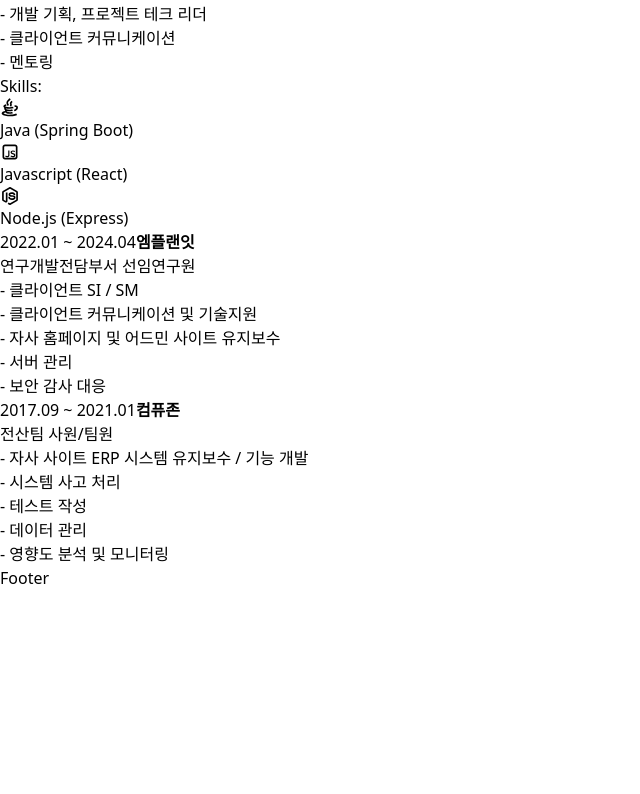
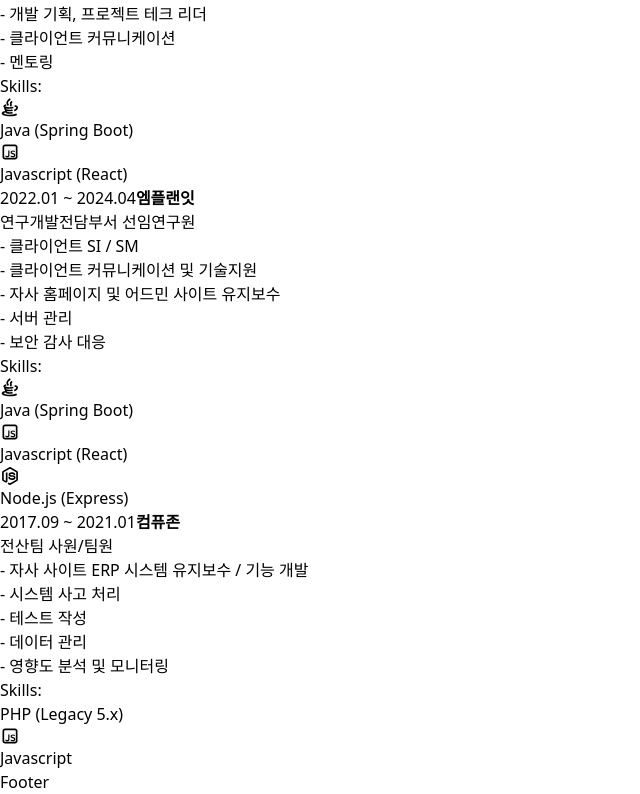
Before and after one commit to codej625/portfolio, a React (Vite) app in the folder portfolio-project/: page / in a window 1280 px wide. Shown: the part 730-1524 px from the top of the page, without its empty margins (0-640 px from the left). Before the commit the page ends 1320 px from the top, so only its background shows below. Built offline with nearby package versions, Linux system fonts and the light colour scheme.

Commit message:
240916 Update Main component by codej625

```diff
--- a/portfolio-project/src/components/pages/Main.tsx
+++ b/portfolio-project/src/components/pages/Main.tsx
@@ -82,11 +82,6 @@
                         color="black"
                       />
                       <div className='me-2'>Javascript (React)</div>
-                      <RiNodejsLine
-                        size={20}
-                        color="black"
-                      />
-                      <div className='me-2'>Node.js (Express)</div>
                     </div>
                   </li>
                   <li className="pb-12">
@@ -104,6 +99,24 @@
                       - 서버 관리<br />
                       - 보안 감사 대응
                     </div>
+                    <div className='flex w-full-px'>
+                      <div className='me-2'>Skills:</div>
+                      <RiJavaLine
+                        size={20}
+                        color="black"
+                      />
+                      <div className='me-2'>Java (Spring Boot)</div>
+                      <RiJavascriptLine
+                        size={20}
+                        color="black"
+                      />
+                      <div className='me-2'>Javascript (React)</div>
+                      <RiNodejsLine
+                        size={20}
+                        color="black"
+                      />
+                      <div className='me-2'>Node.js (Express)</div>
+                    </div>
                   </li>
                   <li className="">
                     <div className='flex'>
@@ -120,6 +133,15 @@
                       - 데이터 관리<br />
                       - 영향도 분석 및 모니터링
                     </div>
+                    <div className='flex w-full-px'>
+                      <div className='me-2'>Skills:</div>
+                      <div className='me-2'>PHP (Legacy 5.x)</div>
+                      <RiJavascriptLine
+                        size={20}
+                        color="black"
+                      />
+                      <div className='me-2'>Javascript</div>
+                    </div>
                   </li>
                 </ul>
               </div>
```
